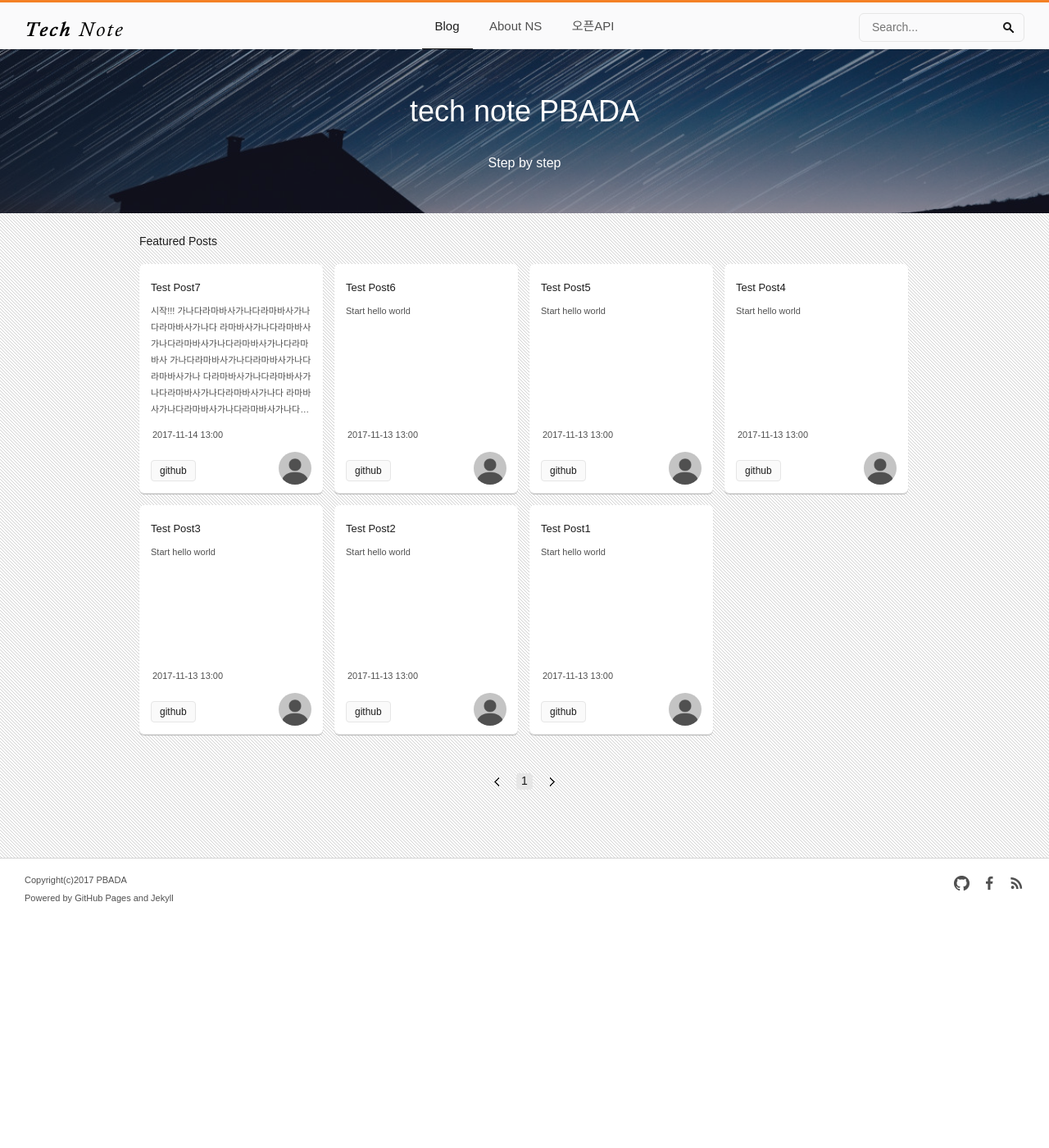
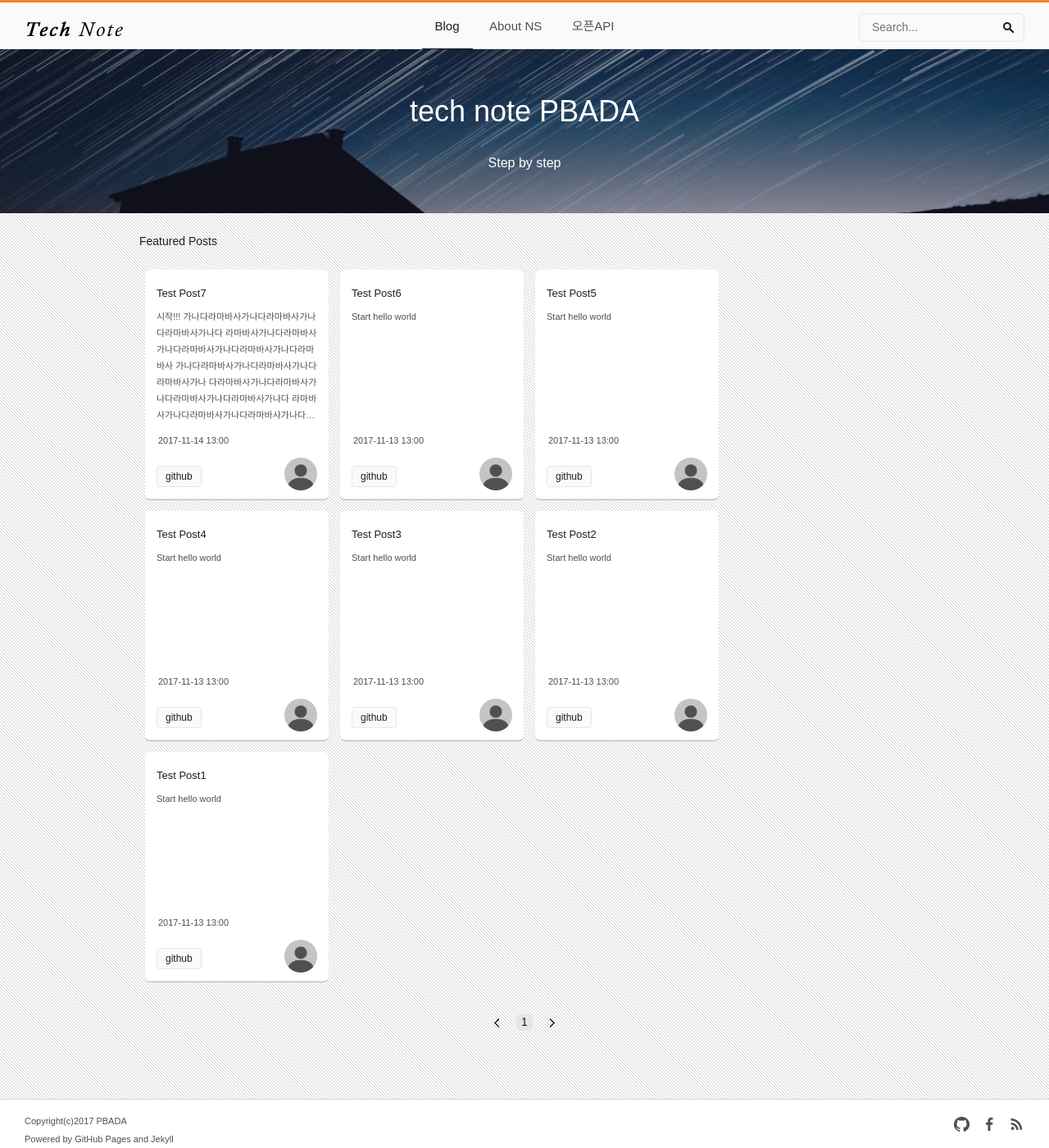
Before and after one commit to nsshopping/nsshopping.github.io, a Jekyll site: the page built from index.html, in a window 1280 px wide and 1400 px high. Shown: the whole window at 82% size. Built offline with Jekyll 4.4.1, drawn with Linux system fonts in a browser that asks for light colours; some web fonts are replaced; the list of posts is cut into pages by our own code; comment, search, counter and statistics services are not loaded.

Commit message:
Update tiles.css

```diff
--- a/assets/css/tiles.css
+++ b/assets/css/tiles.css
@@ -10,7 +10,6 @@
 #home-content .container{padding:0px;}
 .home-template #home-content {}
 .home-template #post-list {flex-wrap: wrap;display: -webkit-flex; display: flex;align-content: space-between;position:relative;}
-.home-template #post-list .post-item {overflow: hidden;width:224px;height: 280px;margin:0 14px 14px 0;padding: 21px 14px 10px;-webkit-box-shadow: 0 1px 1px #b9b9b9;-moz-box-shadow: 0 1px 1px #b9b9b9;box-shadow: 0 1px 1px #b9b9b9;-webkit-border-radius: 6px;-moz-border-radius: 6px;border-radius: 6px;background-color: #fff;-webkit-box-sizing: border-box;-moz-box-sizing: border-box;box-sizing: border-box;}
-.home-template #post-list .post-item:nth-child(4n) {margin:0px;}
+.home-template #post-list .post-item {overflow: hidden;width:224px;height: 280px;margin:7px;padding: 21px 14px 10px;-webkit-box-shadow: 0 1px 1px #b9b9b9;-moz-box-shadow: 0 1px 1px #b9b9b9;box-shadow: 0 1px 1px #b9b9b9;-webkit-border-radius: 6px;-moz-border-radius: 6px;border-radius: 6px;background-color: #fff;-webkit-box-sizing: border-box;-moz-box-sizing: border-box;box-sizing: border-box;}
 .home-template #post-list .item-wrap {position:relative; height: 100%;}
 .home-template #post-list .item-wrap .link {display: inline-block; width:100%;}
```
